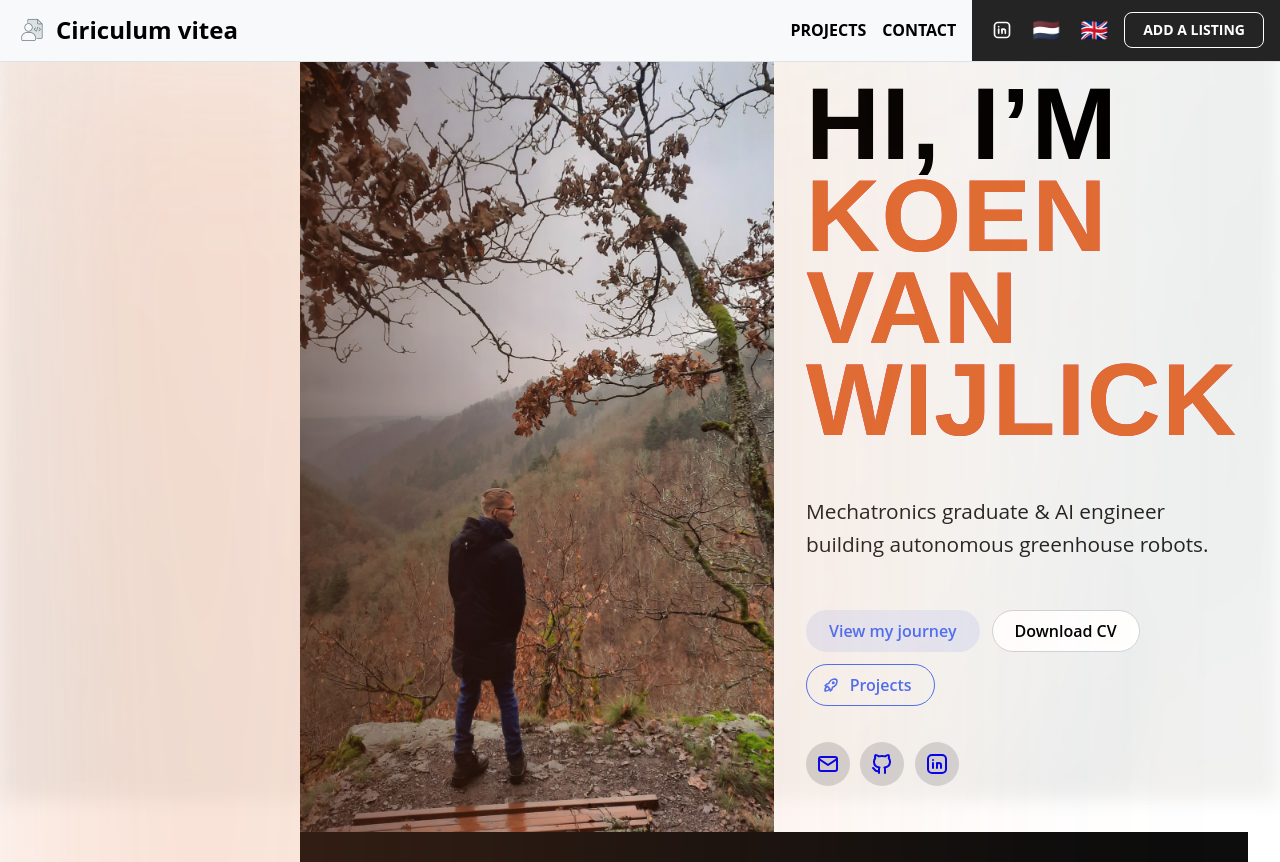
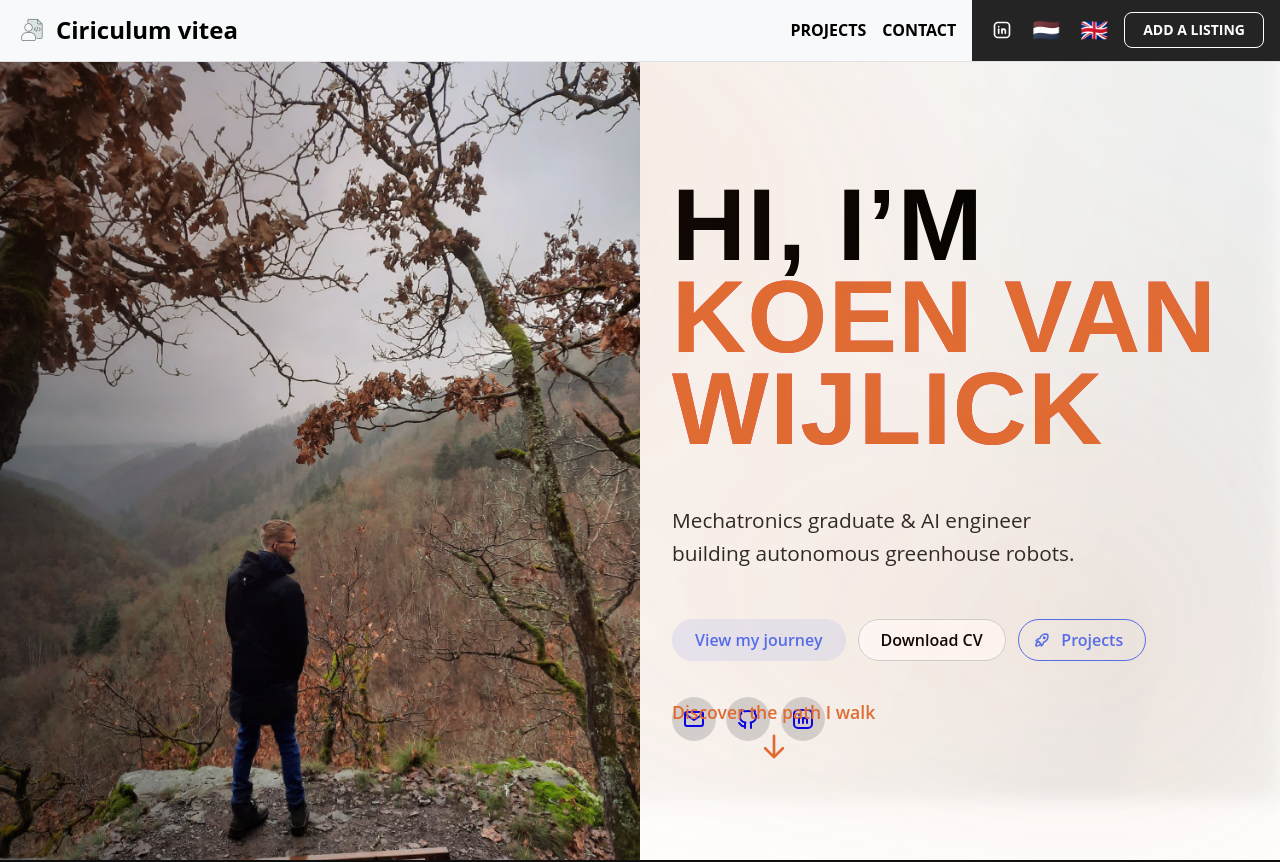
Before and after one commit to Pecako2001/curriculum_vitae, a Next.js app: page / in a window 1280 px wide. Shown: the top 862 px of the page. Built offline with nearby package versions, Linux system fonts and the light colour scheme.

Commit message:
Refactor layout component: clean up imports, adjust Navbar rendering, and update favicon

```diff
--- a/app/layout.tsx
+++ b/app/layout.tsx
@@ -1,24 +1,20 @@
 "use client";
 
 import "@mantine/core/styles.css";
-import "./module.css";
+import "./module.css"
 import {
   MantineProvider,
   createTheme,
   ActionIcon,
   Loader,
   AppShell,
-  Group,
-  Avatar,
-  Text,
-  rem,
 } from "@mantine/core";
 import { Notifications } from "@mantine/notifications";
-import Providers from "./providers";
+import { useDisclosure } from "@mantine/hooks";
+import { usePathname } from "next/navigation";
+import Providers, { useTheme } from "./providers";
 import Navbar from "../components/Navbar/Navbar"; // Your custom Navbar component
 import I18nClientProvider from "../components/I18nClientProvider";
-import { ColorSchemeToggle } from "../components/ColorSchemeToggle/ColorSchemeToggle";
-
 // Mantine theme configuration
 export const mantineThemeConfig = createTheme({
   primaryColor: "indigo",
@@ -40,39 +36,24 @@ export const mantineThemeConfig = createTheme({
   },
 });
 
-
 function AppLayout({ children }: { children: React.ReactNode }) {
   return (
     <AppShell>
       <AppShell.Header>
-        <Navbar />
+        <Navbar/>
       </AppShell.Header>
 
-      <AppShell.Main
-        style={{
-          background: "none",
-          minHeight: "100vh",
-          padding: rem(32),
-          paddingLeft: rem(300),
-          position: "relative",
-        }}
-      >
-        {children}
-      </AppShell.Main>
+      <AppShell.Main style={{ paddingTop: 60 }}>{children}</AppShell.Main>
     </AppShell>
   );
 }
 
-export default function RootLayout({
-  children,
-}: {
-  children: React.ReactNode;
-}) {
+export default function RootLayout({ children }: { children: React.ReactNode }) {
   return (
     <html lang="en">
       <head>
         <title>Curriculum Vitae</title>
-        <link rel="icon" href="/avatar.jpg" />
+        <link rel="icon" href="/avatar.png" />
       </head>
       <body>
       <I18nClientProvider>
```
Lines whose indentation alone changed are shown as unchanged.
